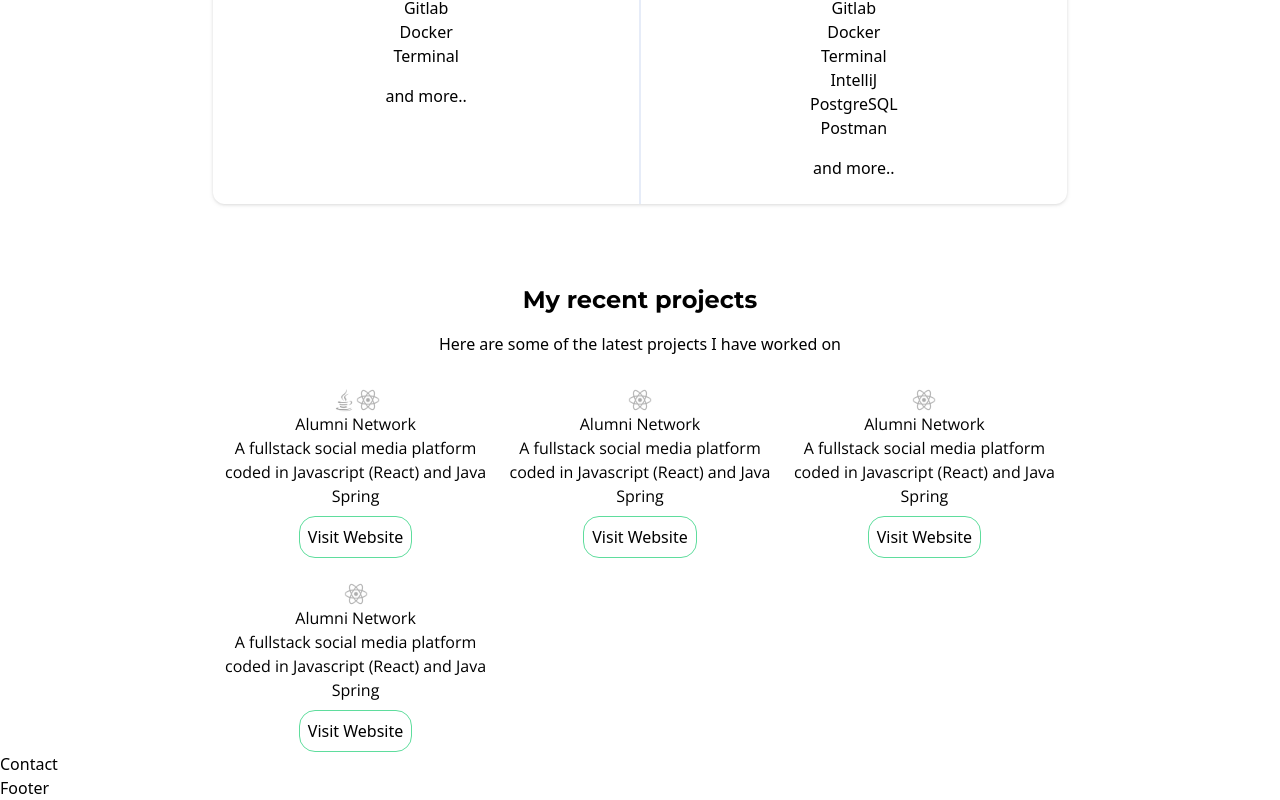
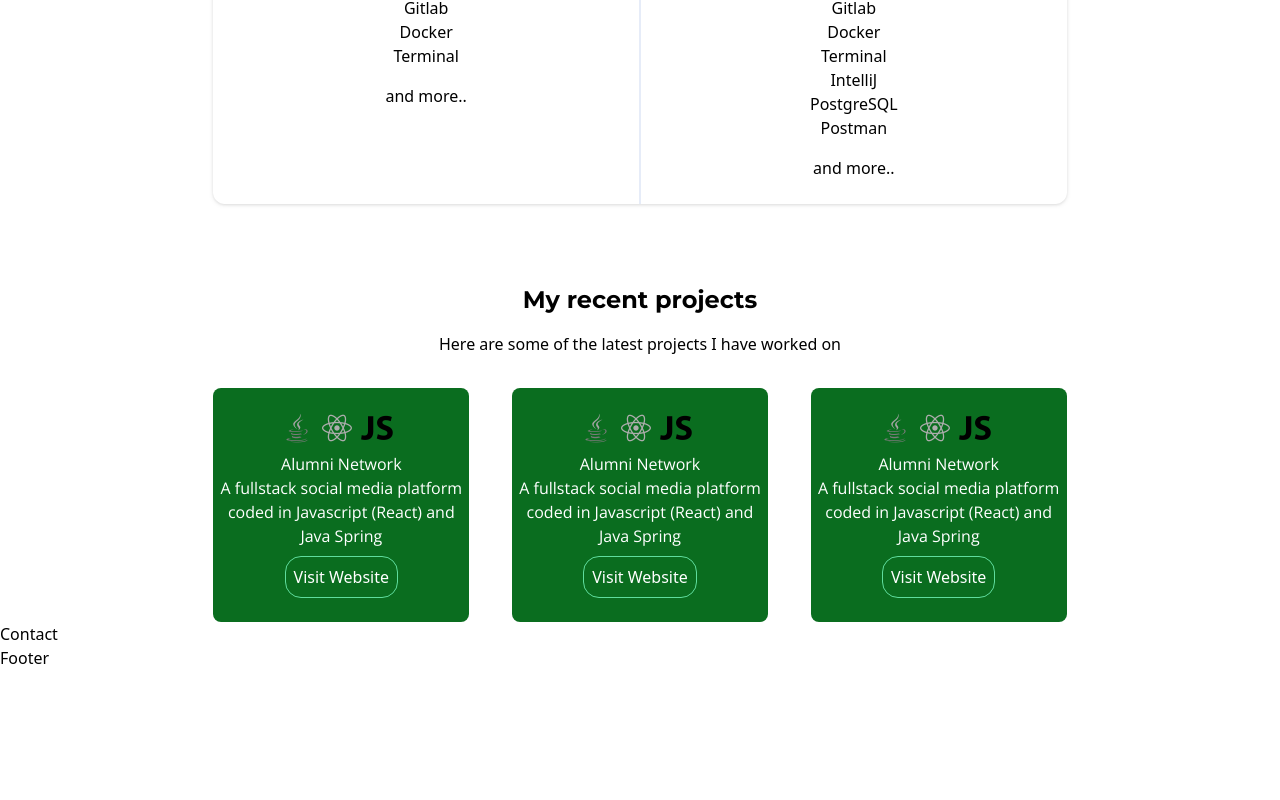
Before and after one commit to Mommotexx/React-Portfolio, a React (Vite) app: page / in a window 1280 px wide. Shown: the part 1767-2567 px from the top of the page. After the commit the page ends 2437 px from the top, so only its background shows below. Built offline with nearby package versions, Linux system fonts and the light colour scheme.

Commit message:
Added more styling to the projects card

```diff
--- a/src/Components/Project/Project.jsx
+++ b/src/Components/Project/Project.jsx
@@ -11,7 +11,7 @@ const Project = () => {
                 Here are some of the latest projects I have worked on
             </p>
 
-            <div className="mt-8 flex justify-between flex-wrap gap-y-6">
+            <div className="mt-8 flex justify-between flex-wrap gap-y-11">
                 <ProjectList />
             </div>
         </section>
--- a/src/Components/Project/ProjectItem.jsx
+++ b/src/Components/Project/ProjectItem.jsx
@@ -1,15 +1,19 @@
-import React from "react";
-
-const ProjectItem = ({ title, shortDescription, technologies, demo }) => {
+const ProjectItem = ({
+    title,
+    shortDescription,
+    technologies,
+    demo,
+    background,
+}) => {
     return (
-        <article className="flex flex-col w-full items-center md:w-4/12">
-            <div className="flex">
+        <article className="project_item flex flex-col w-full items-center md:w-[30%] bg-[#0a6d1f] text-white py-6 rounded-lg">
+            <div className="flex mb-2">
                 {technologies.map((tech) => (
                     <img
-                        key={tech}
+                        key={"Title " + tech}
                         src={tech}
-                        width={24}
-                        className="saturate-0"
+                        width={32}
+                        className="saturate-0 mr-2"
                     />
                 ))}
             </div>
--- a/src/Components/Project/ProjectList.jsx
+++ b/src/Components/Project/ProjectList.jsx
@@ -12,6 +12,7 @@ const ProjectList = () => {
             shortDescription={project.shortDescription}
             technologies={project.technologies}
             demo={project.demo}
+            background={project.background}
         />
     ));
 };
--- a/src/Constants/projectitem.jsx
+++ b/src/Constants/projectitem.jsx
@@ -5,29 +5,37 @@ export const projectitem = () => {
             title: "Alumni Network",
             shortDescription:
                 "A fullstack social media platform coded in Javascript (React) and Java Spring",
-            technologies: [technologies.java, technologies.react],
+            technologies: [
+                technologies.java,
+                technologies.react,
+                technologies.javascript,
+            ],
             demo: "https://vg.no",
+            background: "/images/projects/alumni.jpg",
         },
         {
             title: "Alumni Network",
             shortDescription:
                 "A fullstack social media platform coded in Javascript (React) and Java Spring",
-            technologies: [technologies.react],
+            technologies: [
+                technologies.java,
+                technologies.react,
+                technologies.javascript,
+            ],
             demo: "https://vg.no",
+            background: "/images/projects/alumni.jpg",
         },
         {
             title: "Alumni Network",
             shortDescription:
                 "A fullstack social media platform coded in Javascript (React) and Java Spring",
-            technologies: [technologies.react],
+            technologies: [
+                technologies.java,
+                technologies.react,
+                technologies.javascript,
+            ],
             demo: "https://vg.no",
-        },
-        {
-            title: "Alumni Network",
-            shortDescription:
-                "A fullstack social media platform coded in Javascript (React) and Java Spring",
-            technologies: [technologies.react],
-            demo: "https://vg.no",
+            background: "/images/projects/alumni.jpg",
         },
     ];
 };
```
Also changed, not shown: public/images/projects/alumni.jpg (added).
